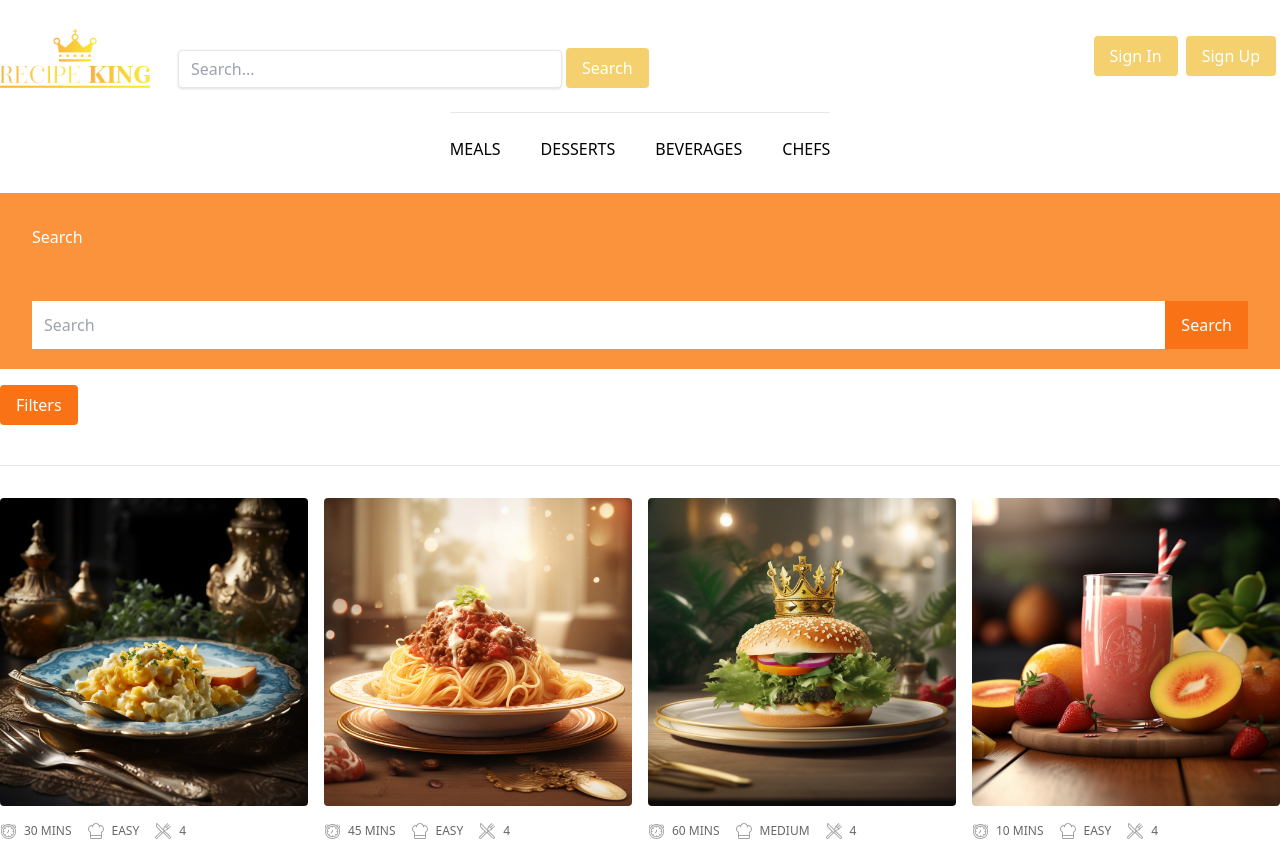
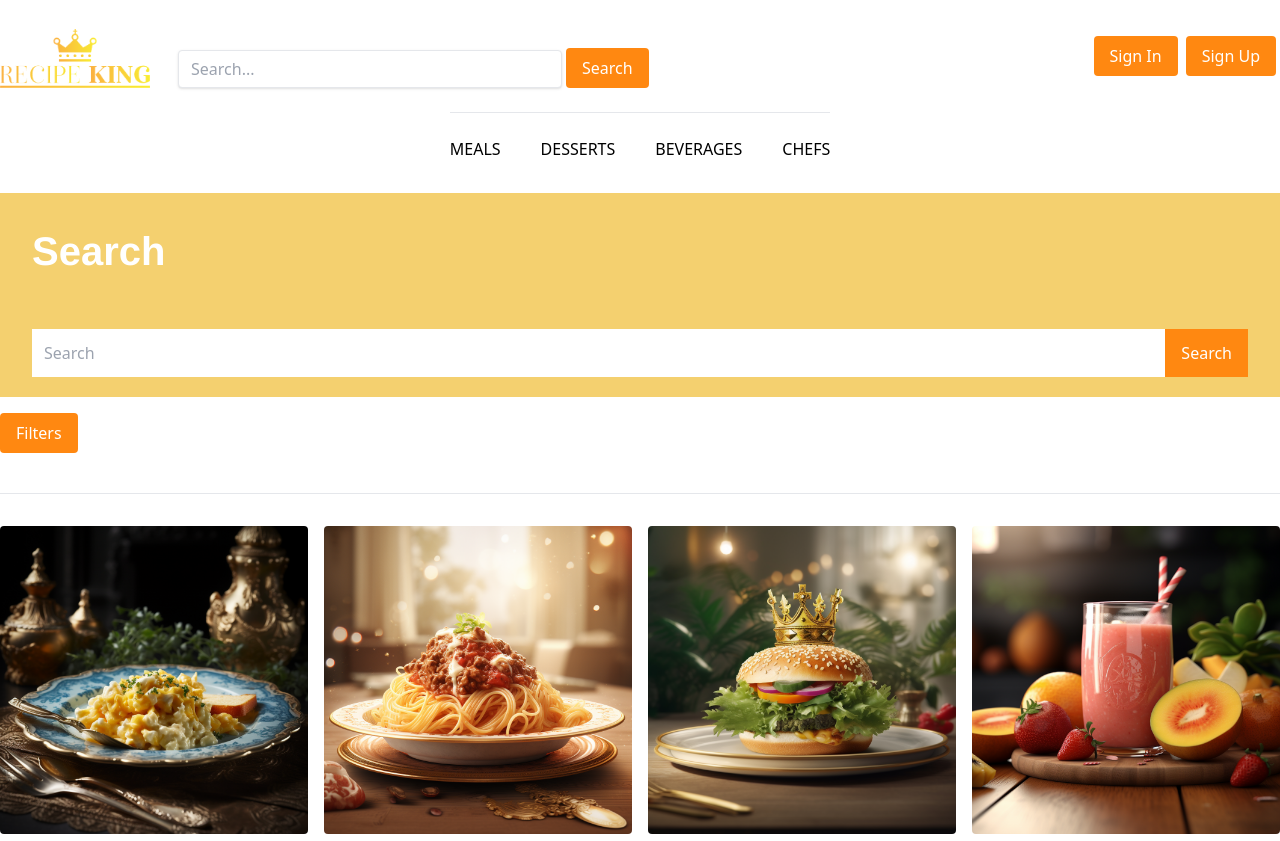
Before and after one commit to progmatic-fs-2023/receptkiraly, a React (Vite) app in the folder client/: page /search in a window 1280 px wide. Shown: the top 841 px of the page. Built offline with nearby package versions, Linux system fonts and the light colour scheme.

Commit message:
Színek igazítása a kiválasztott stílushoz.

```diff
--- a/client/src/components/Banner.jsx
+++ b/client/src/components/Banner.jsx
@@ -50,7 +50,7 @@
           <button
             type="button"
             onClick={handleSearch}
-            className="bg-blue-500 text-white px-4 py-2 rounded focus:outline-none"
+            className="bg-orange-500 text-white px-4 py-2 rounded focus:outline-none"
           >
             Search
           </button>
@@ -72,7 +72,7 @@
           <button
             type="button"
             onClick={handleSearch}
-            className="bg-blue-500 text-white px-4 py-2 rounded focus:outline-none"
+            className="bg-orange-500 text-white px-4 py-2 rounded focus:outline-none"
           >
             Search
           </button>
@@ -85,7 +85,7 @@
               {isAuthenticated ? (
                 <NavLink
                   to="/profile"
-                  className="bg-blue-500 text-white px-4 py-2 rounded focus:outline-none mx-1"
+                  className="bg-orange-500 text-white px-4 py-2 rounded focus:outline-none mx-1"
                 >
                   Profile
                 </NavLink>
@@ -95,7 +95,7 @@
             </li>
           </ul>
         </nav>
-        <Link to="/register" className="bg-blue-500 text-white px-4 py-2 rounded focus:outline-none mx-1">
+        <Link to="/register" className="bg-orange-500 text-white px-4 py-2 rounded focus:outline-none mx-1">
           Sign Up
         </Link>
       </div>
--- a/client/src/components/Login.jsx
+++ b/client/src/components/Login.jsx
@@ -44,7 +44,7 @@
     <div className="relative inline-block z-10">
       <button
         type="button"
-        className="bg-blue-500 text-white px-4 py-2 rounded focus:outline-none mx-1"
+        className="bg-orange-500 text-white px-4 py-2 rounded focus:outline-none mx-1"
         onClick={handleToggle}
       >
         Sign In
@@ -73,7 +73,7 @@
               />
             </label>
             <div className="flex flex-col items-center justify-between">
-              <button type="submit" className="bg-blue-500 text-white px-4 py-2 rounded">
+              <button type="submit" className="bg-orange-500 text-white px-4 py-2 rounded">
                 Sign In
               </button>
             </div>
--- a/client/src/index.css
+++ b/client/src/index.css
@@ -3,5 +3,20 @@
 @tailwind utilities;
 
 .bg-blue-500 {
-    background-color: #f4d06f;
-  }
+  background-color: #f4d06f;
+}
+
+.bg-orange-400 {
+  background-color: #f4d06f;
+}
+
+.bg-orange-500 {
+  background-color: #ff8811;
+}
+
+h1 {
+  font-family: gilroy, Helvetica, Arial, sans-serif;
+  font-size: 40px;
+  font-weight: 700;
+  line-height: 52px;
+}
```
